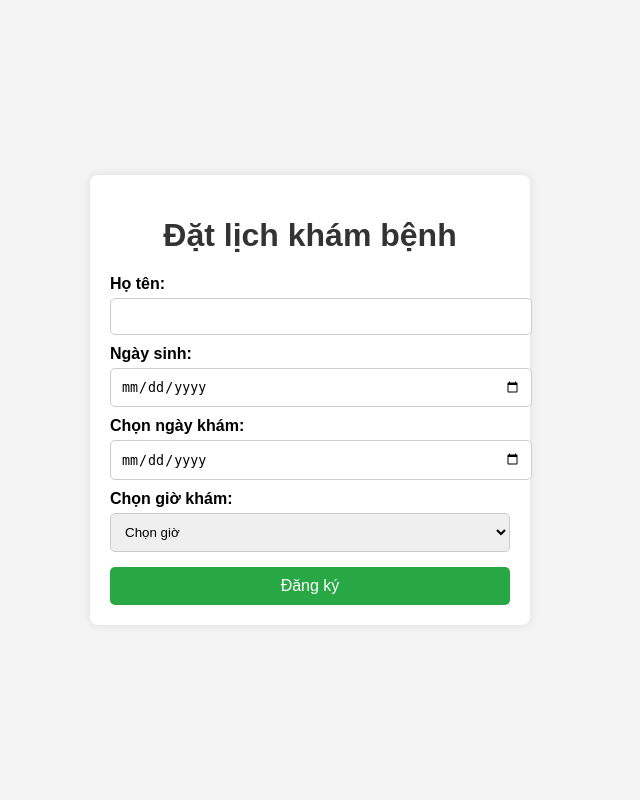
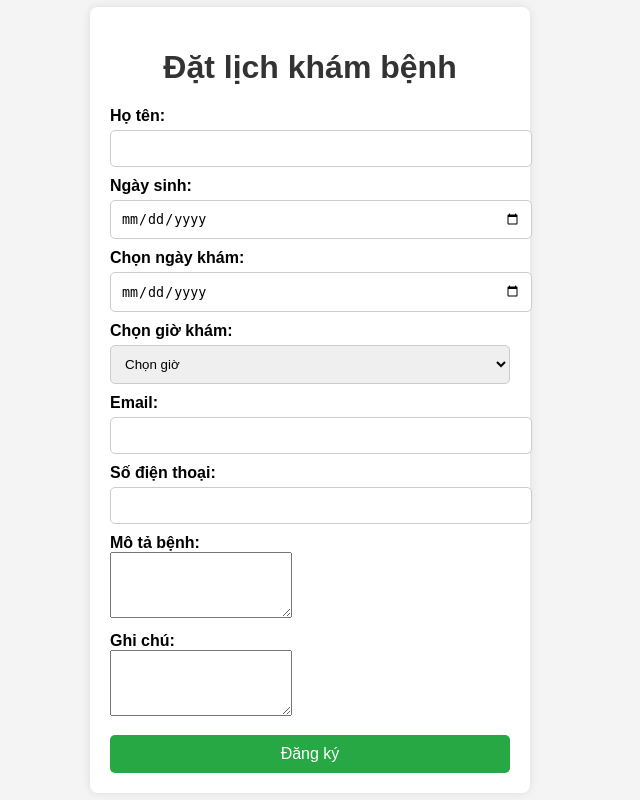
Before and after one commit to vatuanmp/flask-booking-system, a Flask app: page / in a window 1280 px wide. Shown: the whole page, without its empty margins (330-970 px from the left). Run offline with Flask 3, Linux system fonts and the light colour scheme.

Commit message:
Update index.html

```diff
--- a/templates/index.html
+++ b/templates/index.html
@@ -70,6 +70,18 @@
                 <option value="">Chọn giờ</option>
             </select>
 
+            <label for="email">Email:</label>
+            <input type="email" id="email" name="email">
+
+            <label for="tel">Số điện thoại:</label>
+            <input type="tel" id="tel" name="tel">
+
+            <label for="description">Mô tả bệnh:</label>
+            <textarea id="description" name="description" rows="4"></textarea>
+
+            <label for="note">Ghi chú:</label>
+            <textarea id="note" name="note" rows="4"></textarea>
+
             <button type="submit">Đăng ký</button>
         </form>
     </div>
```
